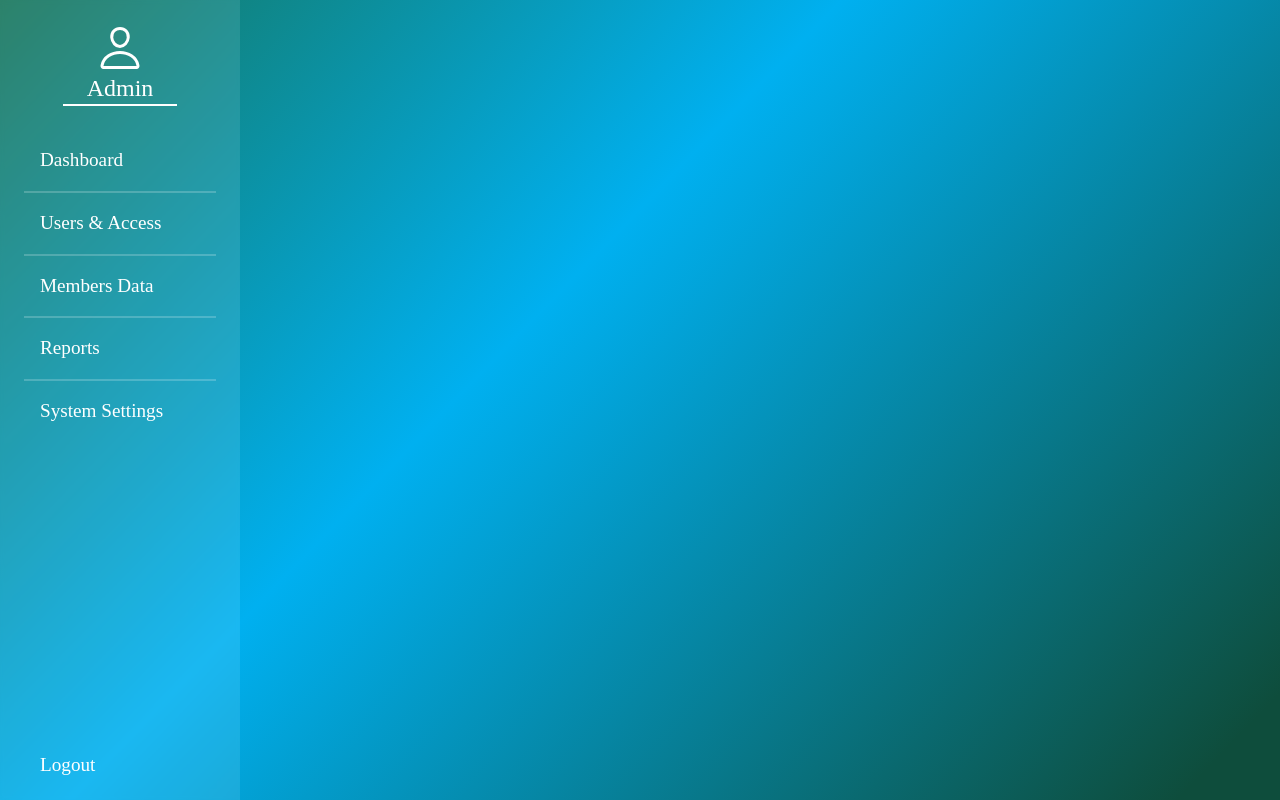
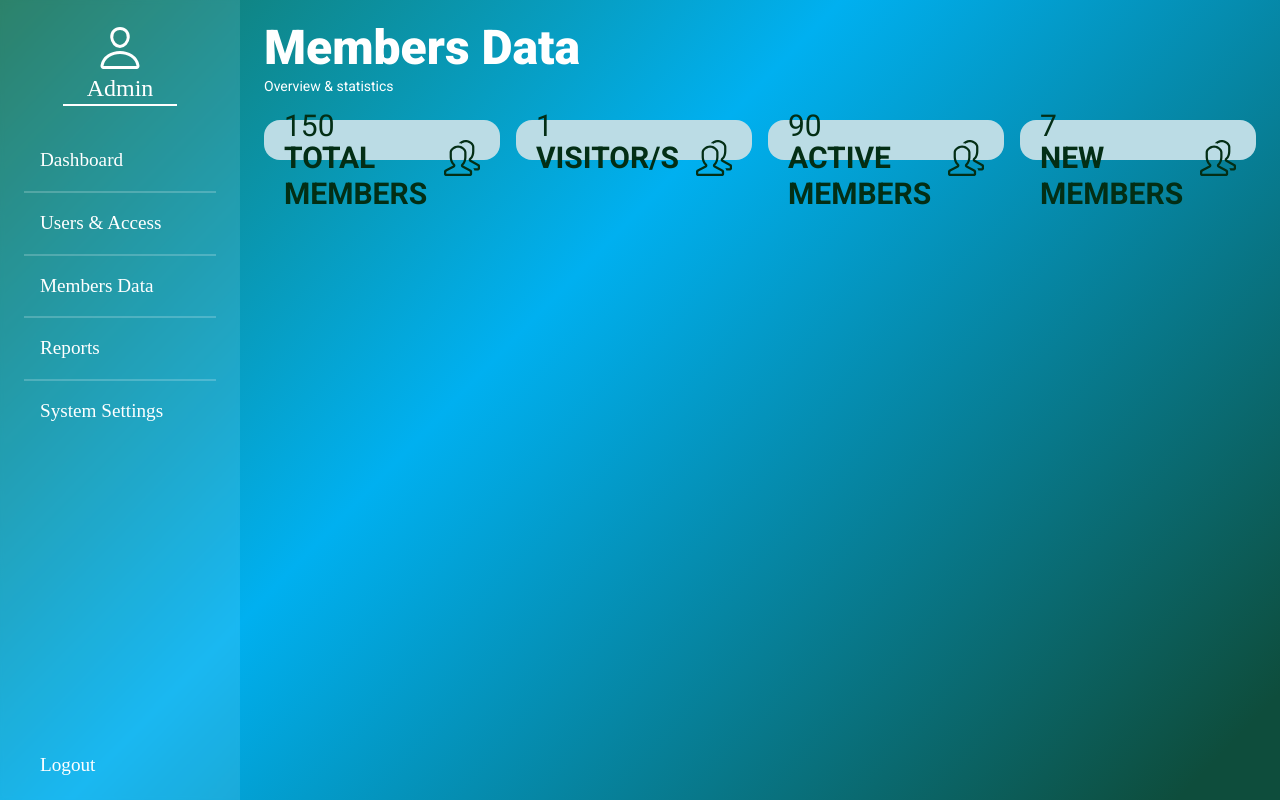
Before and after one commit to Kitetsu03/misproj, a React (Vite) app: page /membersdata in a window 1280 px wide. Built offline with nearby package versions, Linux system fonts and the light colour scheme; a web font is replaced by a local one.

Commit message:
updated11-26

```diff
--- a/package.json
+++ b/package.json
@@ -12,6 +12,7 @@
   "dependencies": {
     "@tailwindcss/vite": "^4.1.17",
     "chart.js": "^4.5.1",
+    "framer-motion": "^12.23.24",
     "motion": "^12.23.24",
     "react": "^19.1.1",
     "react-chartjs-2": "^5.3.1",
--- a/src/components/AdminNav.jsx
+++ b/src/components/AdminNav.jsx
@@ -1,3 +1,4 @@
+import { Chart as Chartjs } from "chart.js/auto";
 import { useRef, useState } from "react";
 import { FaBars, FaTimes } from "react-icons/fa";
 import { Link } from "react-router-dom";
@@ -29,7 +30,7 @@ function AdminNav() {
                 <Link to="/useraccess">Users & Access</Link>
               </li>
               <li className="p-4 border-t-white/20 border-t-2 text-[1.2rem]">
-                <Link to="/MembersData">Members Data</Link>
+                <Link to="/membersdata">Members Data</Link>
               </li>
               <li className="p-4 border-t-white/20 border-t-2 text-[1.2rem]">
                 <Link to="/overview">Reports</Link>
--- a/src/components/Card.jsx
+++ b/src/components/Card.jsx
@@ -2,50 +2,93 @@ import { SlPeople } from "react-icons/sl";
 import { ImStack } from "react-icons/im";
 import { BsWindowSidebar } from "react-icons/bs";
 import { FaRegHeart } from "react-icons/fa";
+import { motion } from "framer-motion";
 
 function Card() {
+  const cardSpring = { type: "spring", stiffness: 300, damping: 26 };
+  const iconHover = { rotate: 12, scale: 1.05 };
+  const cardAnim = {
+    initial: { opacity: 0, y: 8 },
+    animate: { opacity: 1, y: 0 },
+  };
   return (
     <>
-      <div className="card p-5 h-full rounded-2xl relative">
+      <motion.div
+        className="card p-5 h-full rounded-2xl relative"
+        whileHover={{ scale: 1.03 }}
+        whileTap={{ scale: 0.99 }}
+        transition={cardSpring}
+        initial={cardAnim.initial}
+        animate={cardAnim.animate}
+      >
         <div className="text-green-950 flex justify-between md:absolute md:w-full md:pr-10">
           <h2 className="font-semibold text-3xl">CATEGORY 1</h2>
-          <SlPeople size={36} />
+          <motion.span whileHover={iconHover} transition={{ duration: 0.15 }}>
+            <SlPeople size={36} />
+          </motion.span>
         </div>
         <div className="text-green-950 flex flex-col justify-end md:absolute md:bottom-0 md:pb-4 ">
           <h3 className="text-3xl">150</h3>
           <p>+ 6 from last month</p>
         </div>
-      </div>
-      <div className="card p-5 h-full rounded-2xl relative">
+      </motion.div>
+      <motion.div
+        className="card p-5 h-full rounded-2xl relative"
+        whileHover={{ scale: 1.03 }}
+        whileTap={{ scale: 0.99 }}
+        transition={cardSpring}
+        initial={cardAnim.initial}
+        animate={cardAnim.animate}
+      >
         <div className="text-green-950 flex justify-between md:absolute md:w-full md:pr-10">
           <h2 className="font-semibold text-3xl">CATEGORY 2</h2>
-          <ImStack className="text-4xl" />
+          <motion.span whileHover={iconHover} transition={{ duration: 0.15 }}>
+            <ImStack size={36} />
+          </motion.span>
         </div>
         <div className="text-green-950 flex flex-col justify-end md:absolute md:bottom-0 md:pb-4">
           <h3 className="text-3xl">90</h3>
           <p>+ 3 from last month</p>
         </div>
-      </div>
-      <div className="card p-5 h-full rounded-2xl relative">
+      </motion.div>
+      <motion.div
+        className="card p-5 h-full rounded-2xl relative"
+        whileHover={{ scale: 1.03 }}
+        whileTap={{ scale: 0.99 }}
+        transition={cardSpring}
+        initial={cardAnim.initial}
+        animate={cardAnim.animate}
+      >
         <div className="text-green-950 flex justify-between md:absolute md:w-full md:pr-10">
           <h2 className="font-semibold text-3xl">TITHES & OFFERINGS</h2>
-          <BsWindowSidebar className="text-4xl" />
+          <motion.span whileHover={iconHover} transition={{ duration: 0.15 }}>
+            <BsWindowSidebar size={36} />
+          </motion.span>
         </div>
         <div className="text-green-950 flex flex-col justify-end md:absolute md:bottom-0 md:pb-4">
           <h3 className="text-3xl">₱10k</h3>
           <p>+ 8.2% from last month</p>
         </div>
-      </div>
-      <div className="card p-5 h-full rounded-2xl relative">
+      </motion.div>
+      <motion.div
+        className="card p-5 h-full rounded-2xl relative"
+        whileHover={{ scale: 1.03 }}
+        whileTap={{ scale: 0.99 }}
+        transition={cardSpring}
+        initial={cardAnim.initial}
+        animate={cardAnim.animate}
+      >
         <div className="text-green-950 flex justify-between">
           <h2 className="font-semibold text-3xl">ACTIVE LIFEGROUPS</h2>
-          <FaRegHeart className="text-4xl" />
+          <motion.span whileHover={iconHover} transition={{ duration: 0.15 }}>
+            <FaRegHeart size={36} />
+          </motion.span>
         </div>
         <div className="text-green-950 flex flex-col justify-end">
           <h3 className="text-3xl">4</h3>
           <p>+ 1 new group this month</p>
         </div>
-      </div>
+      </motion.div>
     </>
   );
 }
--- /dev/null
+++ b/src/components/MembersDataCard.jsx
@@ -0,0 +1,36 @@
+import { motion, useReducedMotion } from "framer-motion";
+
+export function MembersDataCard({
+  icon,
+  title,
+  value,
+  subtext = "",
+  variants,
+}) {
+  const shouldReduceMotion = useReducedMotion();
+  const cardSpring = { type: "spring", stiffness: 300, damping: 26 };
+  return (
+    <motion.div
+      className="card p-5 h-full rounded-2xl relative bg-white/5 text-green-950"
+      variants={variants}
+      whileHover={shouldReduceMotion ? {} : { scale: 1.03 }}
+      whileTap={shouldReduceMotion ? {} : { scale: 0.99 }}
+      transition={cardSpring}
+      tabIndex={0}
+    >
+      <div className="text-green-950 flex justify-between md:absolute md:w-full md:pr-10">
+        <h2 className="font-semibold text-3xl">{title}</h2>
+        <motion.span
+          whileHover={{ rotate: 12, scale: 1.06 }}
+          transition={{ duration: 0.15 }}
+        >
+          {icon}
+        </motion.span>
+      </div>
+      <div className="text-green-950 flex flex-col justify-end md:absolute md:bottom-0 md:pb-4">
+        <h3 className="text-3xl">{value}</h3>
+        {subtext && <p className="text-sm">{subtext}</p>}
+      </div>
+    </motion.div>
+  );
+}
--- a/src/pages/admin/AdminDashboard.jsx
+++ b/src/pages/admin/AdminDashboard.jsx
@@ -6,10 +6,10 @@ import RecentActivities from "../../components/RecentActivities.jsx";
 import { useEffect, useState } from "react";
 
 function AdminDashboard() {
-  const [, setResize] = useState(0);
+  const [resize, setResize] = useState(0);
 
   useEffect(() => {
-    const handleResize = () => setResize(Math.random());
+    const handleResize = () => setResize((r) => r + 1);
     window.addEventListener("resize", handleResize);
     return () => window.removeEventListener("resize", handleResize);
   }, []);
@@ -19,7 +19,7 @@ function AdminDashboard() {
         <AdminNav />
         <div className="body">
           <header className="p-5 font-secondary">
-            <h1 className="text-2xl sm:text-5xl text-white font-extrabold">
+            <h1 className="text-2xl md:text-5xl text-white font-extrabold">
               CHURCH MANAGEMENT DASHBOARD
             </h1>
             <p className="pt-3 text-white">
@@ -27,12 +27,13 @@ function AdminDashboard() {
               recent activity.
             </p>
           </header>
-          <div className="flex flex-col gap-2 p-2 sm:grid md:grid-cols-4 sm:grid-rows-1 sm:gap-4 sm:p-5 font-secondary">
+          <div className="flex flex-col gap-2 p-2 md:grid md:grid-cols-4 md:grid-rows-1 md:gap-4 md:p-5 font-secondary">
             <Card />
 
             {/* chart1 */}
-            <div className="card p-5 col-span-2 row-span-1 rounded-2xl h-full flex justify-center items-center w-full">
+            <div className="card p-5 col-span-2 row-span-1 rounded-2xl h-72 sm:h-80 md:h-96 flex justify-center items-center w-full">
               <Line
+                key={resize}
                 options={{
                   responsive: true,
                   maintainAspectRatio: false,
@@ -65,9 +66,11 @@ function AdminDashboard() {
                 }}
               />
             </div>
-            <div className="card p-5 col-span-2 row-span-1 rounded-2xl flex justify-center items-center">
+            <div className="card p-5 col-span-2 row-span-1 rounded-2xl flex justify-center items-center h-72 sm:h-80 md:h-96">
               <Doughnut
-                className=""
+                key={resize}
+                className="w-full h-full max-w-[520px] max-h-[520px]"
+                style={{ maxWidth: "520px", maxHeight: "520px" }}
                 options={{
                   responsive: true,
                   maintainAspectRatio: false,
--- a/src/pages/admin/MembersData.jsx
+++ b/src/pages/admin/MembersData.jsx
@@ -1,10 +1,71 @@
 import AdminNav from "../../components/AdminNav";
-
+import { MembersDataCard } from "../../components/MembersDataCard";
+import { motion } from "framer-motion";
+import { SlPeople } from "react-icons/sl";
 function MembersData() {
+  const cards = [
+    {
+      id: 1,
+      title: "TOTAL MEMBERS",
+      icon: <SlPeople size={36} />,
+      value: 150,
+    },
+    {
+      id: 2,
+      title: "VISITOR/S",
+      icon: <SlPeople size={36} />,
+      value: 1,
+    },
+    {
+      id: 3,
+      title: "ACTIVE MEMBERS",
+      icon: <SlPeople size={36} />,
+      value: 90,
+    },
+    {
+      id: 4,
+      title: "NEW MEMBERS",
+      icon: <SlPeople size={36} />,
+      value: 7,
+    },
+  ];
   return (
     <>
-      <div className="flex">
+      <div className="min-h-dvh grid grid-cols-[auto_1fr]">
         <AdminNav />
+        <div className="p-4 md:p-6 text-2xl md:text-5xl text-white  font-secondary">
+          <header className="mb-6">
+            <h1 className="text-2xl md:text-5xl font-extrabold">
+              Members Data
+            </h1>
+            <p className="text-sm text-muted-foreground mt-1">
+              Overview & statistics
+            </p>
+          </header>
+          <motion.div
+            className="grid grid-cols-1 sm:grid-cols-2 md:grid-cols-4 gap-4 font-secondary"
+            variants={{
+              hidden: {},
+              show: { transition: { staggerChildren: 0.08 } },
+            }}
+            initial="hidden"
+            whileInView="show"
+            viewport={{ once: true, amount: 0.2 }}
+          >
+            {cards.map((card) => (
+              <MembersDataCard
+                key={card.id}
+                title={card.title}
+                icon={card.icon}
+                value={card.value}
+                variants={{
+                  hidden: { opacity: 0, y: 8 },
+                  show: { opacity: 1, y: 0 },
+                }}
+              />
+            ))}
+          </motion.div>
+        </div>
       </div>
     </>
   );
```
Also changed, not shown: 1 other file (tests, documents, lock files or other folders).
